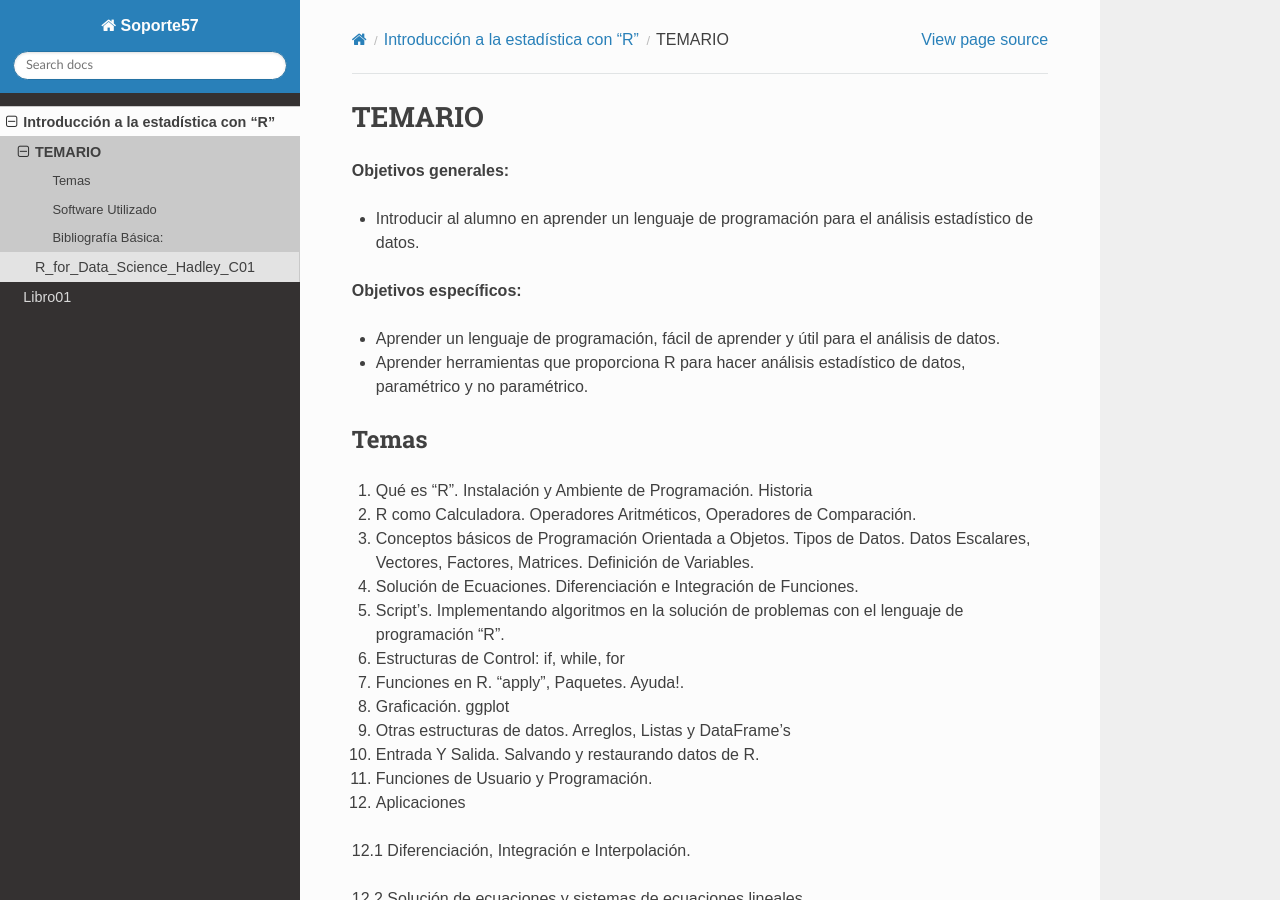
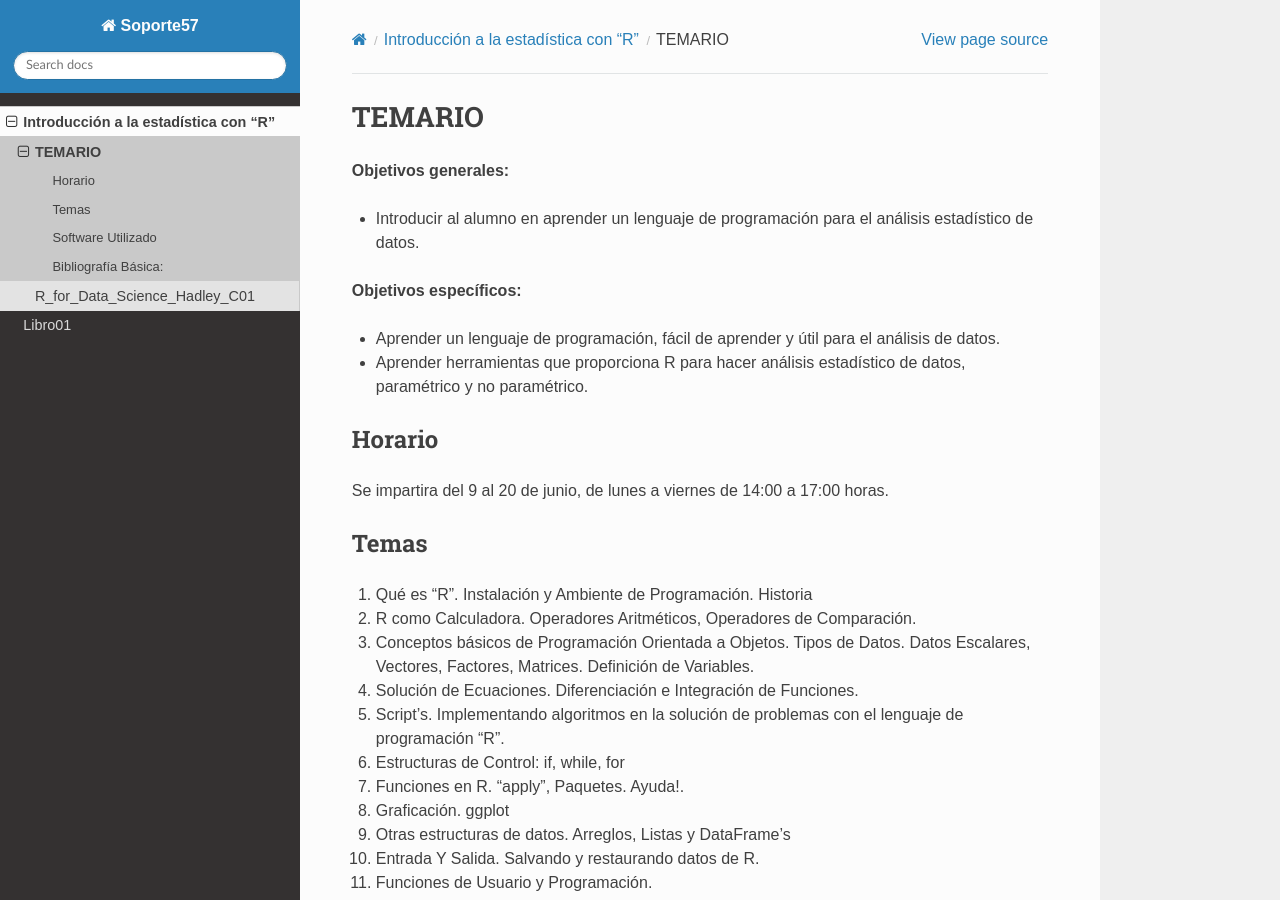
Before and after one commit to matecom57/cursofree, a Sphinx documentation site: the page built from docs/source/Curso_R/temario.rst, in a window 1280 px wide and 900 px high. Built offline with Sphinx 7.4.7 and the Read the Docs theme 3.1.0, drawn with Linux system fonts in a browser that asks for light colours.

Commit message:
Test comité

```diff
--- a/docs/source/Curso_R/temario.rst
+++ b/docs/source/Curso_R/temario.rst
@@ -10,6 +10,11 @@ TEMARIO
 - Aprender un lenguaje de programación, fácil de aprender y útil para el análisis de datos.
 
 - Aprender herramientas que proporciona R para hacer análisis estadístico de datos, paramétrico y no paramétrico.
+
+Horario
+-------
+
+Se impartira del 9 al 20 de junio, de lunes a viernes de 14:00 a 17:00 horas.
 
 
 Temas
```
